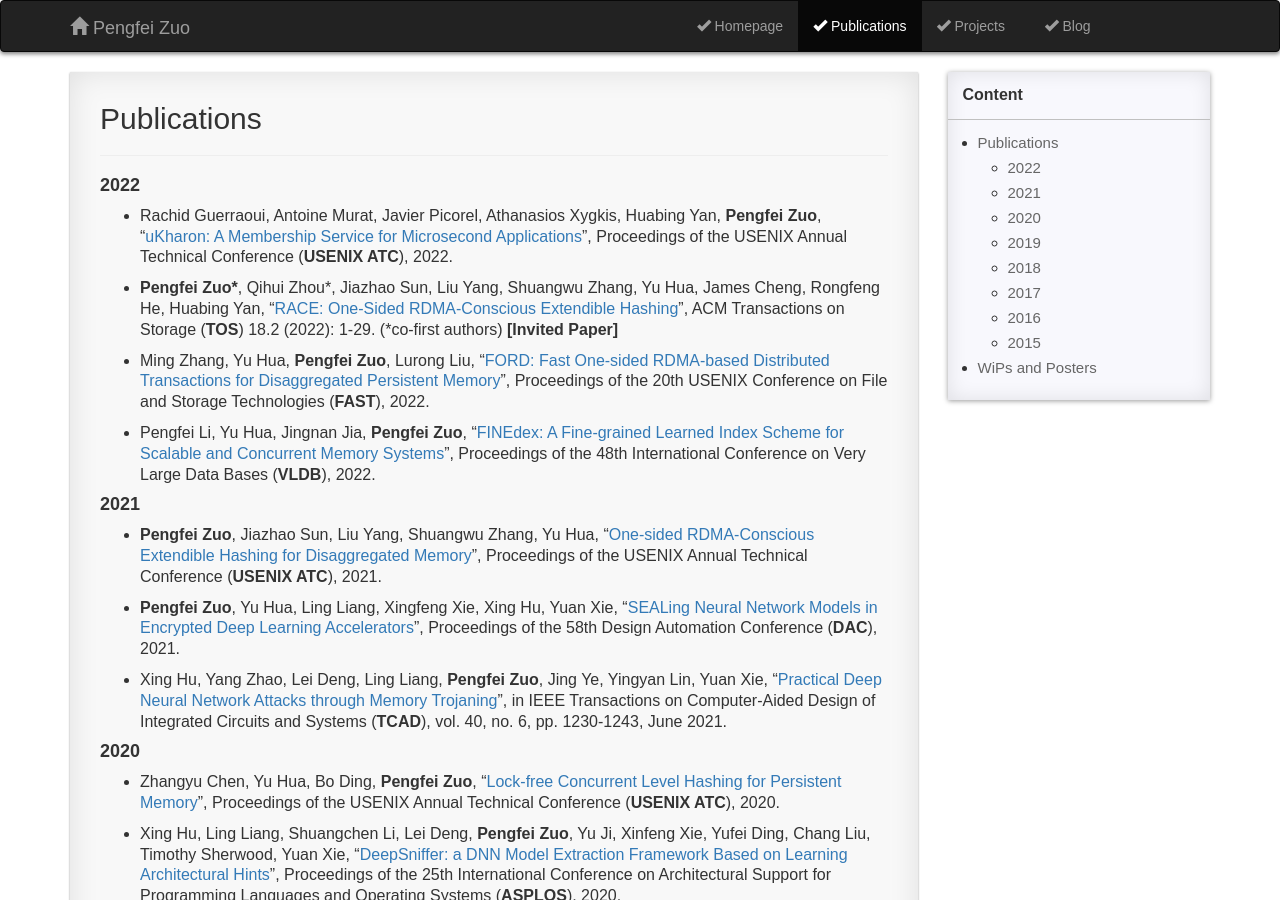
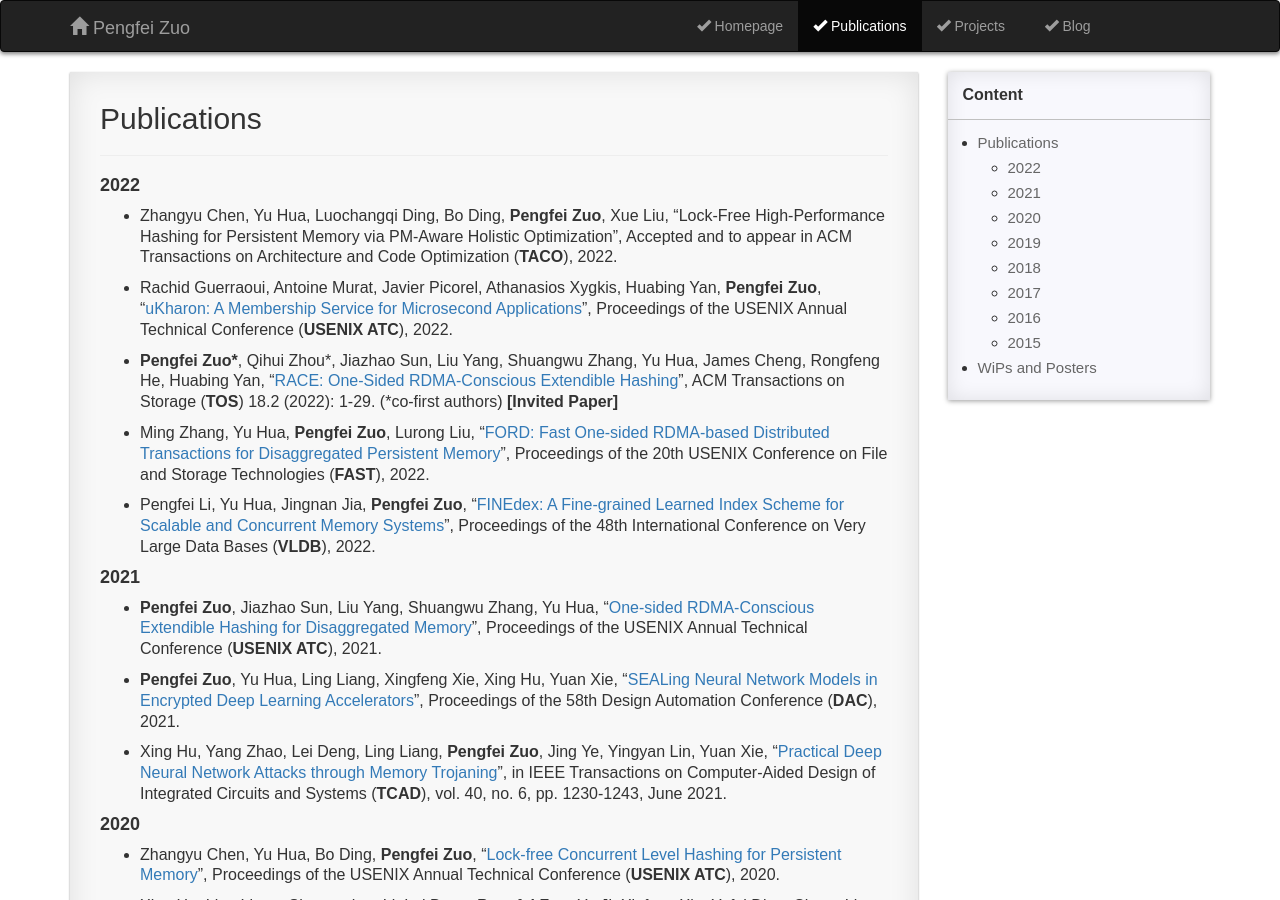
Before and after one commit to Menguozi/Menguozi.github.io, a Jekyll site: the page built from pages/2_publication.md, in a window 1280 px wide and 900 px high. Built offline with Jekyll 4.4.1, drawn with Linux system fonts in a browser that asks for light colours; comment, search, counter and statistics services are not loaded.

Commit message:
Update 2_publication.md
new paper

```diff
--- a/pages/2_publication.md
+++ b/pages/2_publication.md
@@ -14,6 +14,9 @@ permalink: /publication/
 
 ---
 #### 2022
+
+
+* Zhangyu Chen, Yu Hua, Luochangqi Ding, Bo Ding, **Pengfei Zuo**, Xue Liu, "Lock-Free High-Performance Hashing for Persistent Memory via PM-Aware Holistic Optimization", Accepted and to appear in ACM Transactions on Architecture and Code Optimization (**TACO**), 2022.
 
 * Rachid Guerraoui, Antoine Murat, Javier Picorel, Athanasios Xygkis, Huabing Yan, **Pengfei Zuo**, "[uKharon: A Membership Service for Microsecond Applications](https://www.usenix.org/conference/atc22/presentation/guerraoui)", Proceedings of the USENIX Annual Technical Conference (**USENIX ATC**), 2022.
 
```
